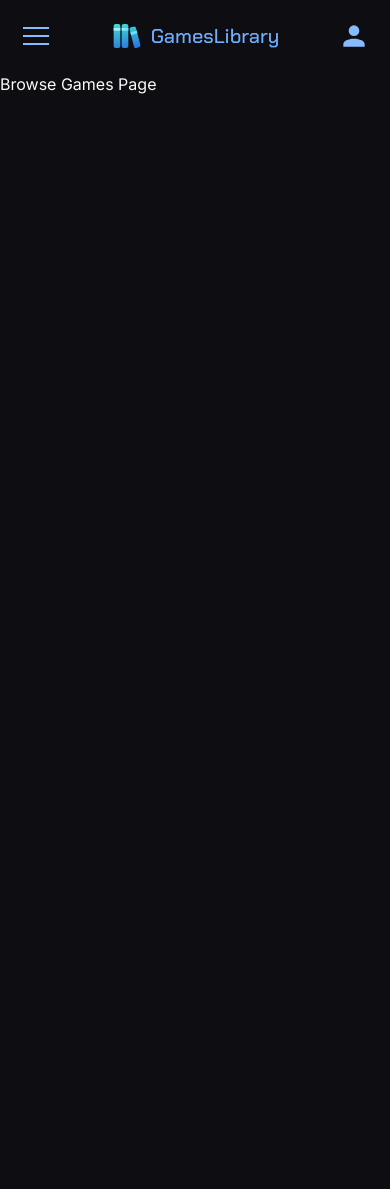
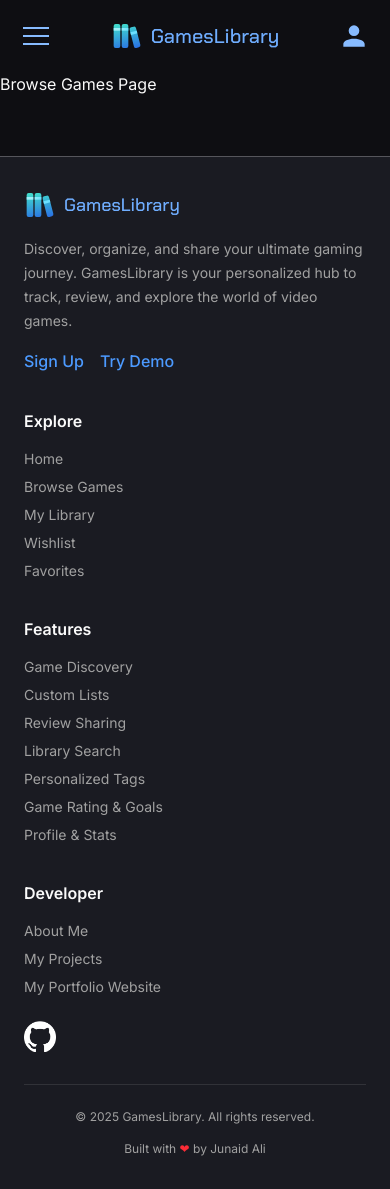
Before and after one commit to Junaid-1993/gameslibrary, a Next.js app: page /browsegames in a window 390 px wide. Before the commit the page ends 844 px from the top, so only its background shows below. Built offline with nearby package versions, Linux system fonts and the light colour scheme.

Commit message:
Build a responsive footer component for the app

```diff
--- a/app/components/Brand.tsx
+++ b/app/components/Brand.tsx
@@ -8,7 +8,11 @@
   weight: ["300", "400", "500", "600", "700"],
 });
 
-export default function Brand() {
+type BrandProps = {
+  isFooter: boolean;
+};
+
+export default function Brand({ isFooter = false }: BrandProps) {
   return (
     <div className="flex shrink-0 items-center gap-2">
       <Link href="/">
@@ -18,11 +22,11 @@
           priority={true}
           width={32}
           height={32}
-          className="sm:w-[40px] 2xl:w-[50px]"
+          className={`${isFooter ? "" : "sm:w-[40px]"} ${isFooter ? "2xl:w-10" : "2xl:w-[50px]"}`}
         />
       </Link>
       <span
-        className={`${chakraPetch.className} text-primary-400 text-xl font-medium 2xl:text-[22px]`}
+        className={`${chakraPetch.className} text-primary-400 ${isFooter ? "text-lg" : "text-xl"} font-medium ${isFooter ? "2xl:text-xl" : "2xl:text-[22px]"} `}
       >
         GamesLibrary
       </span>
--- /dev/null
+++ b/app/components/footer/Footer.tsx
@@ -0,0 +1,102 @@
+import Link from "next/link";
+import Brand from "../Brand";
+import Image from "next/image";
+
+export default function Footer() {
+  const footerLinks = [
+    [
+      { label: "Home", href: "/" },
+      { label: "Browse Games", href: "/browsegames" },
+      { label: "My Library", href: "/mylibrary" },
+      { label: "Wishlist", href: "/wishlist" },
+      { label: "Favorites", href: "/favorites" },
+    ],
+    [
+      { label: "Game Discovery", href: "/#game-discovery" },
+      { label: "Custom Lists", href: "/#custom-lists" },
+      { label: "Review Sharing", href: "/#review-sharing" },
+      { label: "Library Search", href: "/#library-search" },
+      { label: "Personalized Tags", href: "/#personalized-tags" },
+      { label: "Game Rating & Goals", href: "/#game-rating-goals" },
+      { label: "Profile & Stats", href: "/#profile-stats" },
+    ],
+    [
+      { label: "About Me", href: "/#" },
+      { label: "My Projects", href: "/#" },
+      { label: "My Portfolio Website", href: "/#" },
+    ],
+  ];
+  return (
+    <footer className="border-border-400 dark:bg-surface-500 text-muted-foreground mt-15 border-t 2xl:mt-20">
+      <div className="mx-auto w-full max-w-[1600px] px-6 py-8 md:mt-3 lg:px-8 lg:py-8 xl:py-10">
+        <div className="grid gap-9 md:grid-cols-[2fr_1fr_1fr_1fr] md:gap-6 lg:gap-12 2xl:grid-cols-[3fr_1fr_1fr_1fr]">
+          {/* Brand & Description */}
+          <div className="md: flex flex-col gap-4 xl:max-w-[390px]">
+            <Brand isFooter />
+            <p className="text-sm leading-6">
+              Discover, organize, and share your ultimate gaming journey. GamesLibrary is your
+              personalized hub to track, review, and explore the world of video games.
+            </p>
+            <div className="flex gap-4">
+              <Link href="/signup" className="text-primary-500 font-medium hover:underline">
+                Sign Up
+              </Link>
+              <Link href="/demo" className="text-primary-500 font-medium hover:underline">
+                Try Demo
+              </Link>
+            </div>
+          </div>
+
+          {/* Explore */}
+          <div>
+            <h3 className="text-foreground font-semibold">Explore</h3>
+            <ul className="mt-4 space-y-2 text-sm">
+              {footerLinks[0].map((link) => (
+                <li key={link.label} className="transition hover:text-white">
+                  <Link href={link.href}>{link.label}</Link>
+                </li>
+              ))}
+            </ul>
+          </div>
+
+          {/* Features */}
+          <div>
+            <h3 className="text-foreground font-semibold">Features</h3>
+            <ul className="mt-4 space-y-2 text-sm">
+              {footerLinks[1].map((link) => (
+                <li key={link.label} className="transition hover:text-white">
+                  <Link href={link.href}>{link.label}</Link>
+                </li>
+              ))}
+            </ul>
+          </div>
+
+          {/* Company */}
+          <div>
+            <h3 className="text-foreground font-semibold">Developer</h3>
+            <ul className="mt-4 space-y-2 text-sm">
+              {footerLinks[2].map((link) => (
+                <li key={link.label} className="transition hover:text-white">
+                  <Link href={link.href}>{link.label}</Link>
+                </li>
+              ))}
+            </ul>
+            <div className="mt-6 flex items-center gap-4">
+              <Link href="https://github.com/Junaid-1993" target="_blank" rel="noopener noreferrer">
+                <Image src="/github-mark-white.png" alt="GitHub Icon" width={32} height={32} />
+              </Link>
+            </div>
+          </div>
+        </div>
+
+        {/* Bottom bar */}
+        <div className="border-border text-muted-foreground mt-8 flex flex-col items-center justify-between gap-4 border-t pt-6 text-xs md:flex-row md:text-sm">
+          <p>© 2025 GamesLibrary. All rights reserved.</p>
+          <p>
+            Built with <span className="text-red-500">❤</span> by Junaid Ali
+          </p>
+        </div>
+      </div>
+    </footer>
+  );
+}
--- a/app/components/homepage/MarqueeCovers.tsx
+++ b/app/components/homepage/MarqueeCovers.tsx
@@ -25,7 +25,7 @@
               alt={cover.alt}
               width={100}
               height={120}
-              className="h-[150px] w-[110px] rounded-sm object-cover 2xl:h-[200] 2xl:w-[150]"
+              className="h-[150px] w-[110px] rounded-sm object-cover 2xl:h-[215] 2xl:w-[150]"
             />
           </div>
         ))}
--- a/app/layout.tsx
+++ b/app/layout.tsx
@@ -3,6 +3,7 @@
 import "./globals.css";
 
 import Header from "./components/header/Header";
+import Footer from "./components/footer/Footer";
 
 const spaceGrotesk = Space_Grotesk({
   variable: "--font-space-grotesk-sans-serif",
@@ -28,7 +29,8 @@
     <html lang="en" className={`dark ${spaceGrotesk.variable} ${inter.variable}`}>
       <body className={`font-inter antialiased`}>
         <Header />
-        {children}
+        <main>{children}</main>
+        <Footer />
       </body>
     </html>
   );
```
Also changed, not shown: public/github-mark-white.png (added).
